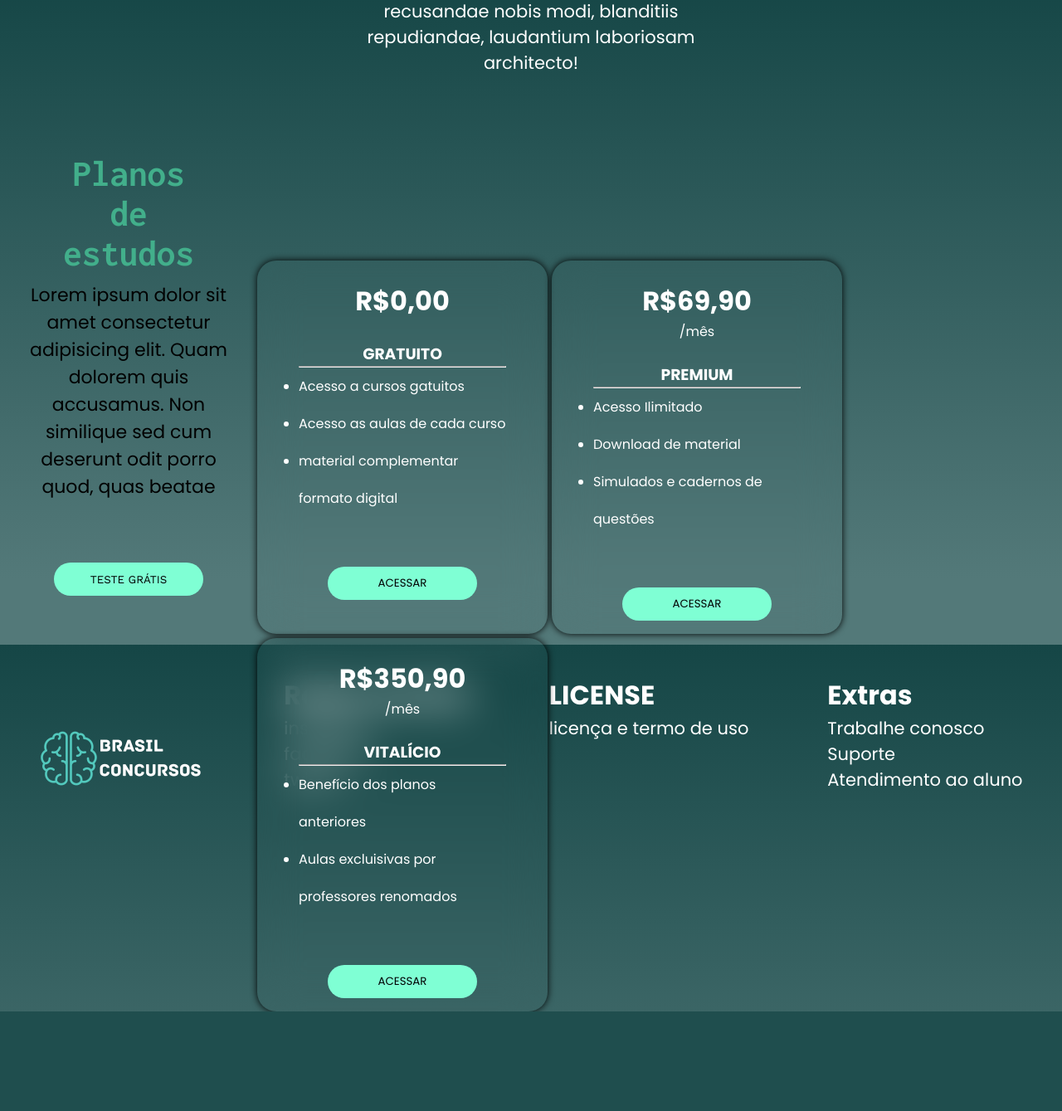
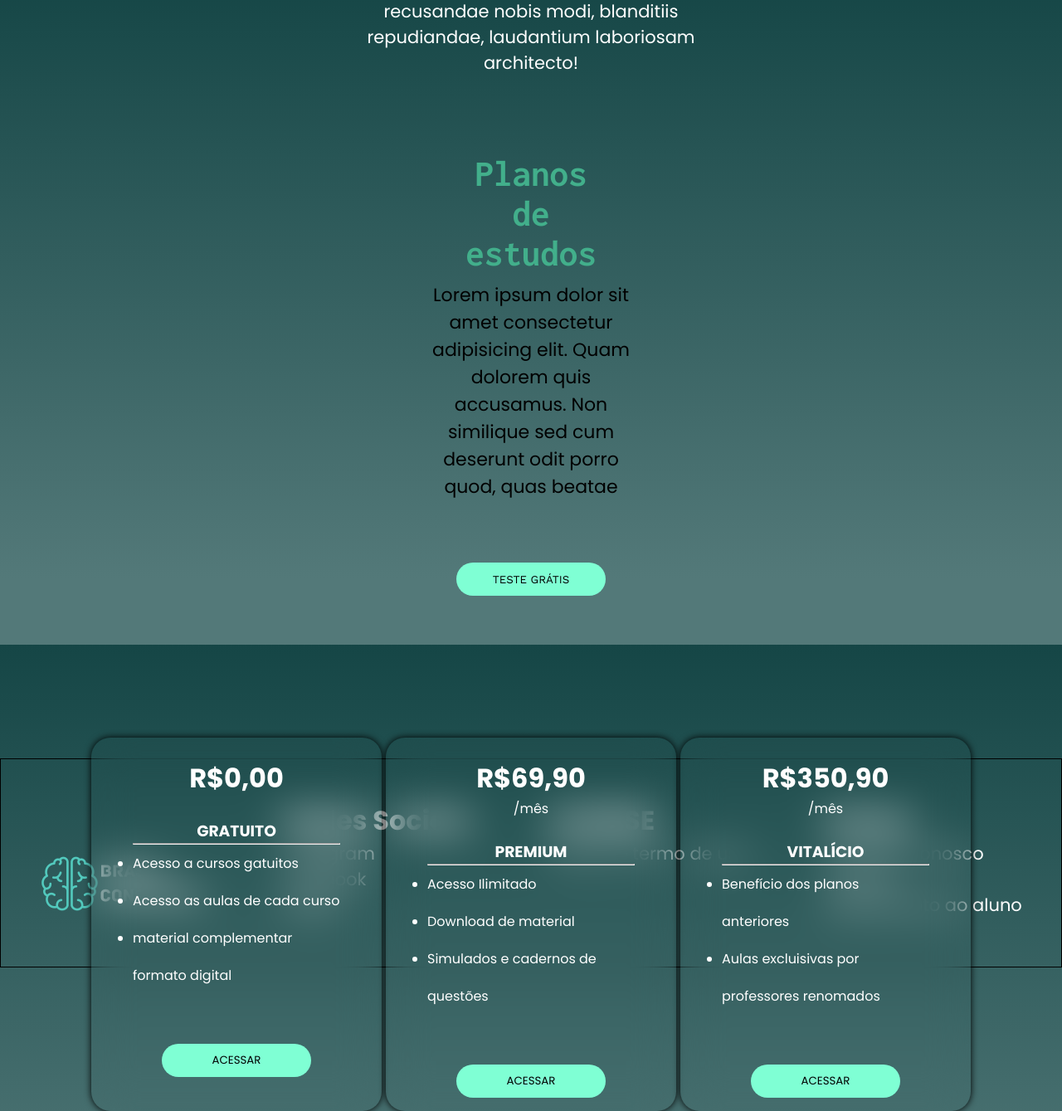
Before and after one commit to andd38/ProjetoTCC, a PHP site: page / in a window 1280 px wide. Shown: the part 1623-2962 px from the top of the page at 83% size. Before the commit the page ends 2842 px from the top, so only its background shows below. Run offline with PHP 8.4, Linux system fonts and the light colour scheme.

Commit message:
tentativa de reponsividade
footer com problema

Co-Authored-By: Denys343454 <130403616+Denys343454@users.noreply.github.com>
Co-Authored-By: MatheusXD1 <108773341+MatheusXD1@users.noreply.github.com>
Co-Authored-By: SenpaiDEV04 <130495435+SenpaiDEV04@users.noreply.github.com>

```diff
--- a/css/portrait.css
+++ b/css/portrait.css
@@ -0,0 +1,14 @@
+.carta{
+    margin: auto;
+}
+footer{
+  clear: both;
+  display: block;
+
+}
+.titulo{
+    display: flex;
+    align-items: end;
+    justify-content: center;
+    flex-direction: column;
+}
--- a/css/styleall.css
+++ b/css/styleall.css
@@ -138,7 +138,12 @@ button:hover{
   }
 
 main{
-    border: none;
+
+    display: flex;
+
+    flex-wrap: wrap;
+    align-items: center;
+    justify-content: center;
 
 }
 .section{
@@ -169,9 +174,13 @@ main{
 }
 div.container{
     display: flex;
-    height: 550px;
+    height: 780px;
+    flex-wrap: wrap;
+    align-items: center;
+    justify-content: center;
 
 }
+
 .box1{
     display: flex;
     flex-direction: column;
@@ -257,6 +266,7 @@ aside>p{
 
 }
 .carta{
+
     transition: .9s;
     color: #fff;
     width: 250px;
@@ -274,10 +284,11 @@ aside>p{
 }
 footer{
     padding-top: 50px;
-    margin-top: 80px;
+    border: 1px solid black;
     display: flex;
     justify-content: space-around;
     align-items: start;
+
 }
 .titulo{
     color: #fff;
--- a/index.html
+++ b/index.html
@@ -188,7 +188,7 @@
     </main>
 
 
-
+<!--rodape-->
 
    <footer>
     <img src="img/logo2pequena.png" alt="">
```
